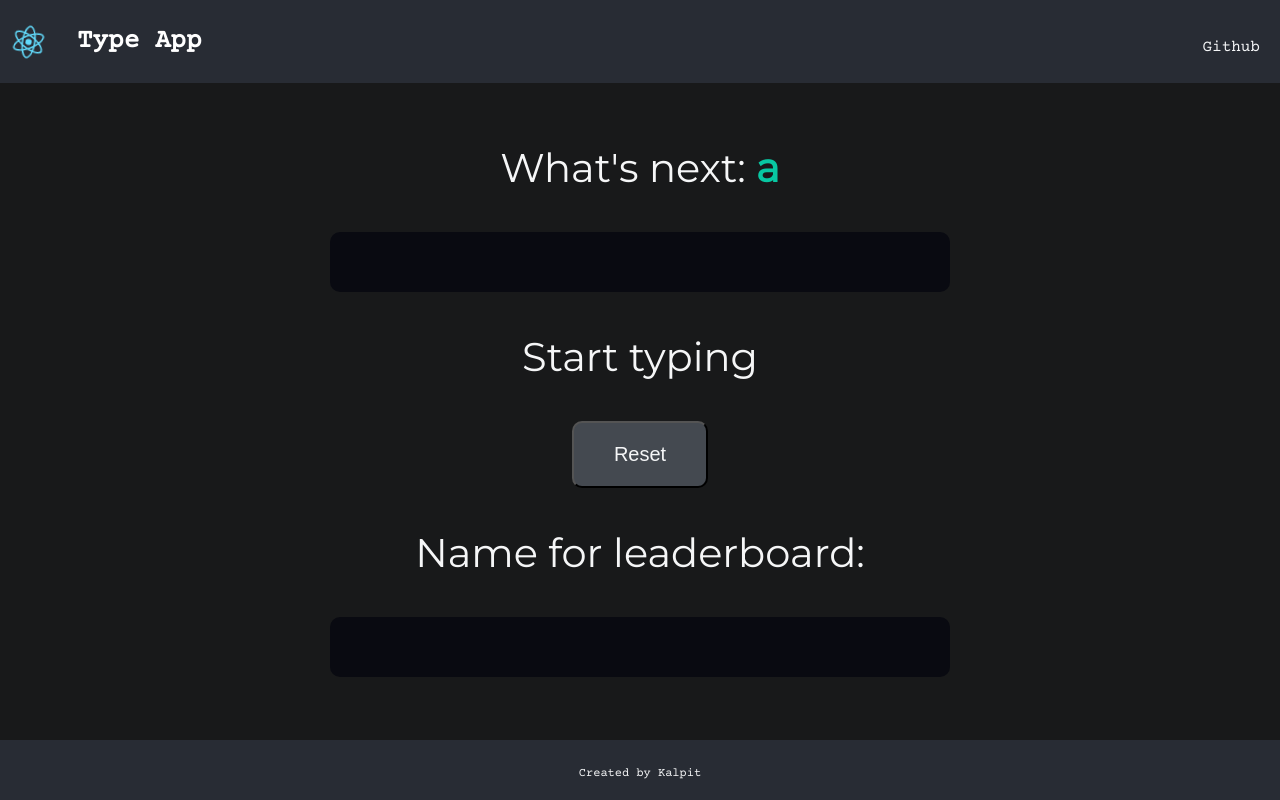
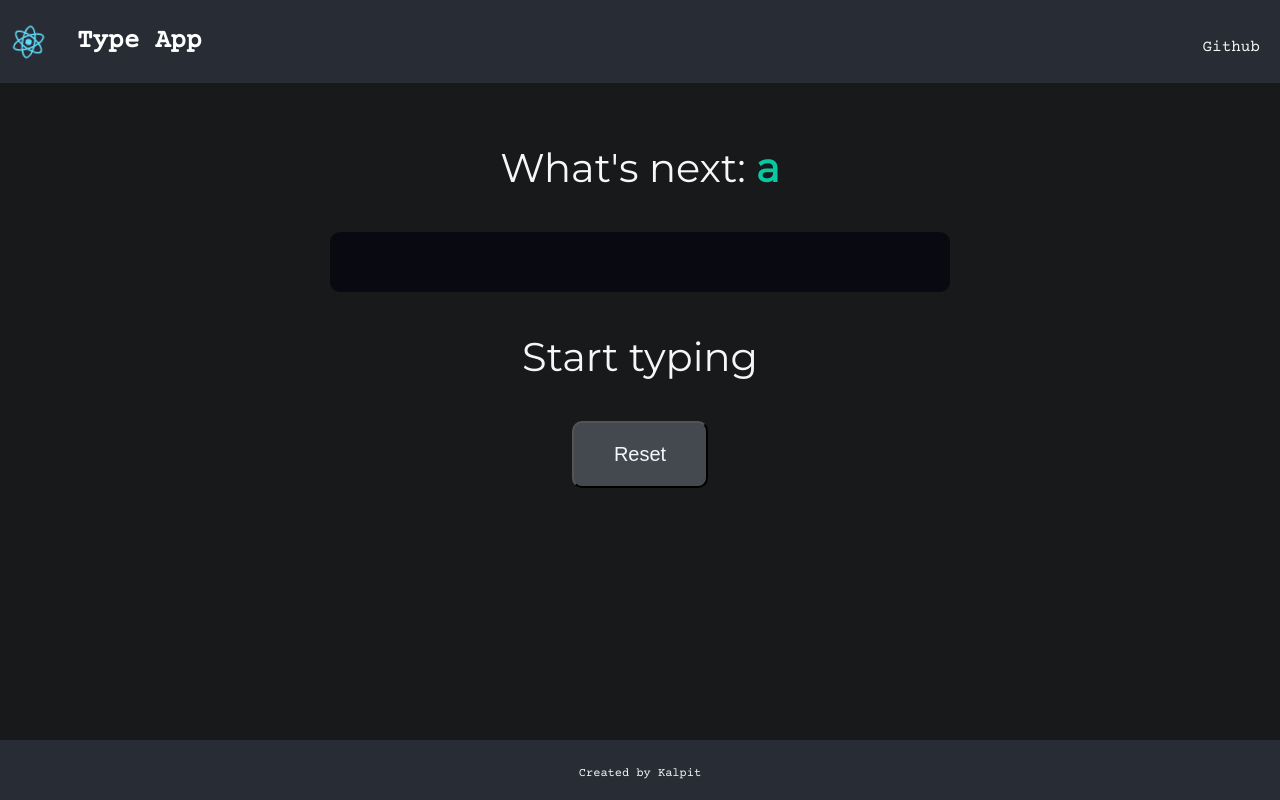
Before and after one commit to kalpitf1/type-app, a React (Create React App) app in the folder client/: page / in a window 1280 px wide. Built offline with nearby package versions, Linux system fonts and the light colour scheme.

Commit message:
render leaderboard create when reach DONE state

```diff
--- a/client/src/App.js
+++ b/client/src/App.js
@@ -71,7 +71,7 @@ function App() {
         <p>{totalTime ? `Total time ${(totalTime / 1000)} seconds` : 'Start typing'}</p>
         <button onClick={resetApp}>Reset</button>
         <p>
-          <Create time={(totalTime / 1000)} />
+          <Create time={(totalTime / 1000)} gameEnded={nextLetter === "DONE" ? 1 : 0} />
         </p>
       </div>
       <footer class="footer">
--- a/client/src/components/create.js
+++ b/client/src/components/create.js
@@ -46,8 +46,12 @@ export default class Create extends Component {
 
     // This following section will display the form that takes the input from the user.
     render() {
+        const gameEnded = this.props.gameEnded
         return (
             <div>
+                {/* true && expression is expression, false && expression is false
+                Ref: https://reactjs.org/docs/conditional-rendering.html#inline-if-with-logical--operator */}
+                {gameEnded === 1 &&
                     <form onSubmit={this.onSubmit}>
                         <div>
                             <label for="username">Name for leaderboard: </label>
@@ -61,6 +65,7 @@ export default class Create extends Component {
                             </p>
                         </div>
                     </form>
+                }
             </div>
         );
     }
```
Lines whose indentation alone changed are shown as unchanged.
